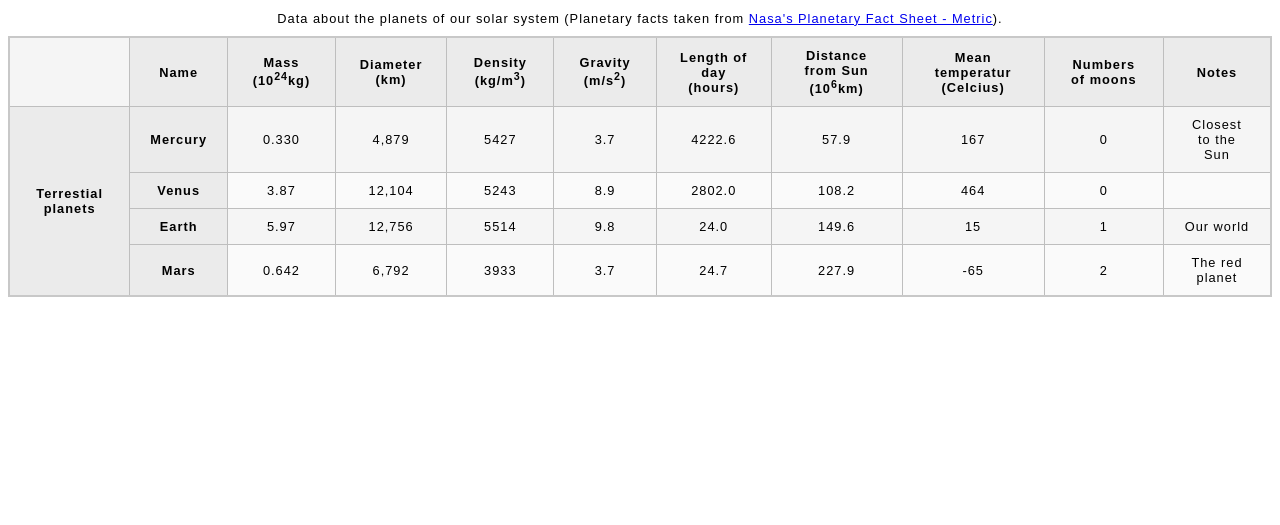
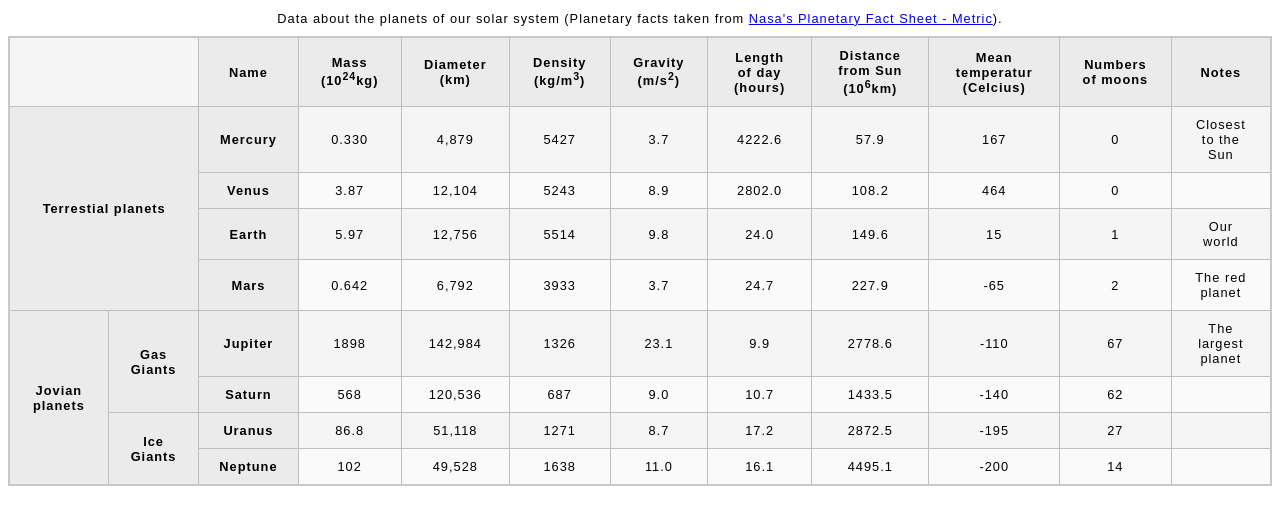
Before and after one commit to roaayala/the-foundations, a plain HTML site: page 029-table-exercise/index.html in a window 1280 px wide. Shown: the part 79-604 px from the top of the page. Drawn offline with Linux system fonts and the light colour scheme.

Commit message:
jovian planets: gas giants and ice giants data done

```diff
--- a/029-table-exercise/index.html
+++ b/029-table-exercise/index.html
@@ -32,6 +32,7 @@
 			</thead>
 			<tbody>
 				<!-- Terrestial planets -->
+				<!-- Mercury -->
 				<tr>
 					<th colspan="2" rowspan="4">Terrestial planets</th>
 					<th>Mercury</th>
@@ -45,7 +46,7 @@
 					<td>0</td>
 					<td>Closest to the Sun</td>
 				</tr>
-
+				<!-- Venus -->
 				<tr>
 					<th>Venus</th>
 					<td>3.87</td>
@@ -58,7 +59,7 @@
 					<td>0</td>
 					<td></td>
 				</tr>
-
+				<!-- Earth -->
 				<tr>
 					<th>Earth</th>
 					<td>5.97</td>
@@ -71,7 +72,7 @@
 					<td>1</td>
 					<td>Our world</td>
 				</tr>
-
+				<!-- Mars -->
 				<tr>
 					<th>Mars</th>
 					<td>0.642</td>
@@ -84,6 +85,62 @@
 					<td>2</td>
 					<td>The red planet</td>
 				</tr>
+				<!-- Jovian Planets -->
+				<!-- Jupiter -->
+				<tr>
+					<th rowspan="4">Jovian planets</th>
+					<th rowspan="2">Gas Giants</th>
+					<th>Jupiter</th>
+					<td>1898</td>
+					<td>142,984</td>
+					<td>1326</td>
+					<td>23.1</td>
+					<td>9.9</td>
+					<td>2778.6</td>
+					<td>-110</td>
+					<td>67</td>
+					<td>The largest planet</td>
+				</tr>
+				<!-- Saturn -->
+				<tr>
+					<th>Saturn</th>
+					<td>568</td>
+					<td>120,536</td>
+					<td>687</td>
+					<td>9.0</td>
+					<td>10.7</td>
+					<td>1433.5</td>
+					<td>-140</td>
+					<td>62</td>
+					<td></td>
+				</tr>
+				<!-- Uranus -->
+				<tr>
+					<th rowspan="2">Ice Giants</th>
+					<th>Uranus</th>
+					<td>86.8</td>
+					<td>51,118</td>
+					<td>1271</td>
+					<td>8.7</td>
+					<td>17.2</td>
+					<td>2872.5</td>
+					<td>-195</td>
+					<td>27</td>
+					<td></td>
+				</tr>
+				<!-- Neptune -->
+				<tr>
+					<th>Neptune</th>
+					<td>102</td>
+					<td>49,528</td>
+					<td>1638</td>
+					<td>11.0</td>
+					<td>16.1</td>
+					<td>4495.1</td>
+					<td>-200</td>
+					<td>14</td>
+					<td></td>
+				</tr>
 			</tbody>
 			<tfoot></tfoot>
 		</table>
```
